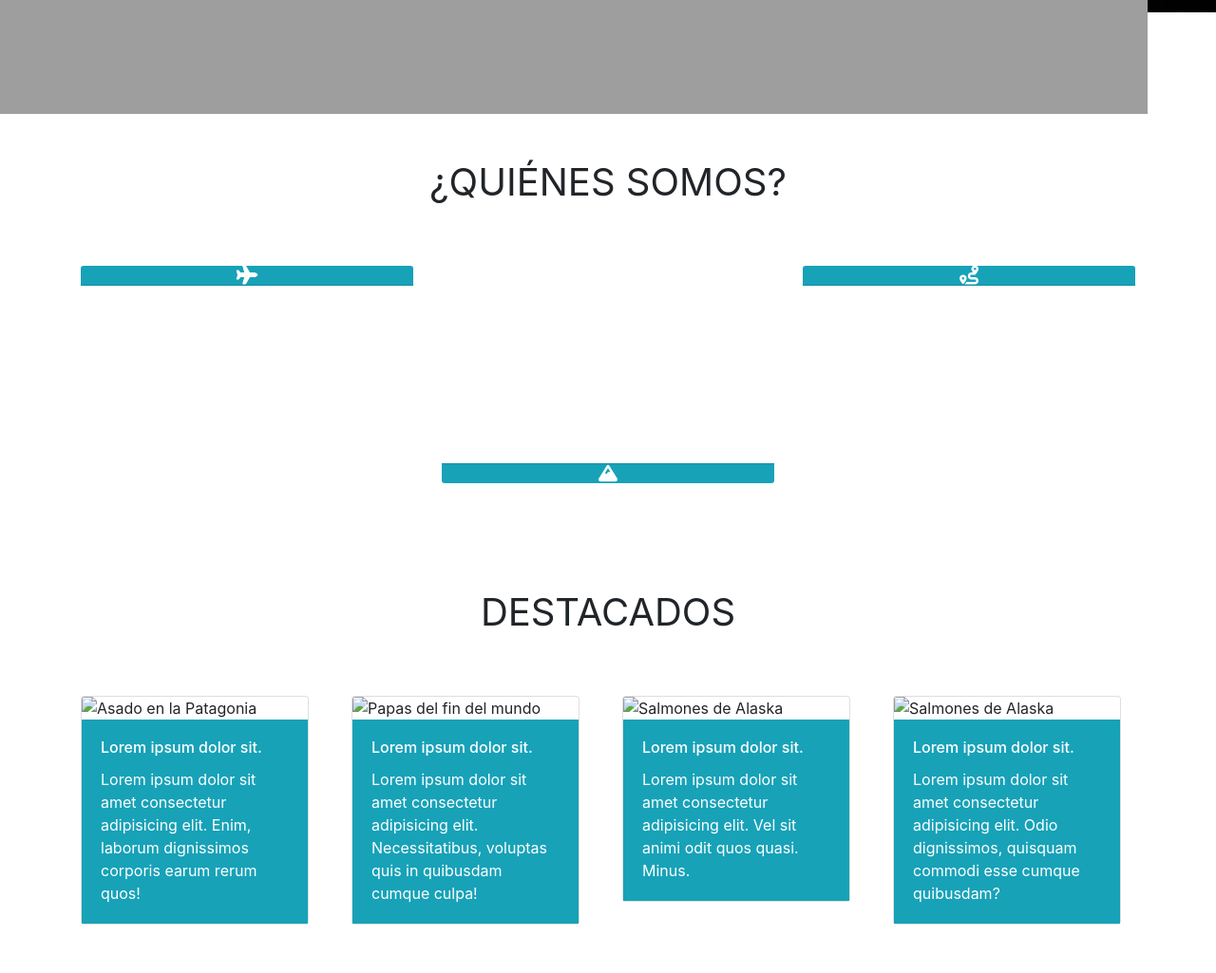
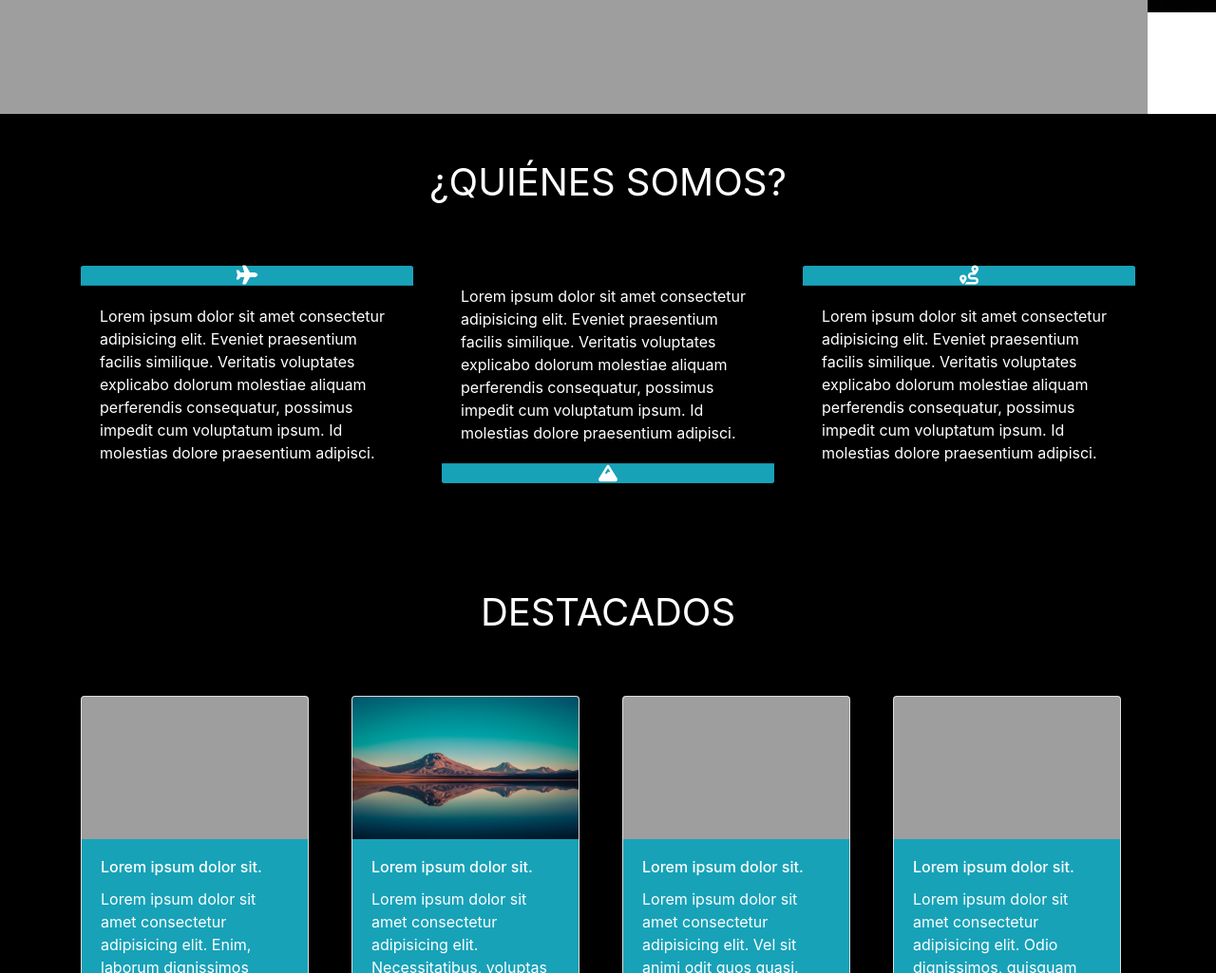
Before and after one commit to AlexFD90/Viajes_Chile, a plain HTML site: page index.html in a window 1280 px wide. Shown: the part 840-1865 px from the top of the page at 95% size. Drawn offline with nearby package versions, Linux system fonts and the light colour scheme; the site is published under a folder, as on GitHub Pages, so addresses that start at the root find nothing.

Commit message:
se quitan / en enlaces de imagenes y style.css
No se estaban aplicando los estilos de css, se prueba quitando los / que se anteponen.

```diff
--- a/index.html
+++ b/index.html
@@ -4,7 +4,7 @@
     <meta charset="UTF-8" />
     <meta name="viewport" content="width=device-width, initial-scale=1.0" />
     <title>Viajes Chile</title>
-    <link rel="stylesheet" href="/assets/css/style.css" />
+    <link rel="stylesheet" href="assets/css/style.css" />
     <link
       rel="stylesheet"
       href="https://cdn.jsdelivr.net/npm/bootstrap@4.6.2/dist/css/bootstrap.min.css"
@@ -72,7 +72,7 @@
     <nav class="navbar navbar-expand-lg navbar-dark bg-transparent fixed-top">
       <div class="container">
         <a class="navbar-brand text-white" href="/index.html">
-            <img src="/assets/img/viajes.svg" width="30" height="30" class="d-inline-block align-top" alt="">
+            <img src="assets/img/viajes.svg" width="30" height="30" class="d-inline-block align-top" alt="">
             Viajes Chile
           </a>
         <button
@@ -168,7 +168,7 @@
           <div class="col-lg-3 col-sm-12 d-flex flex-column mt-3">
             <div class="card" style="max-width: 15rem; max-height: 20rem">
               <img
-                src="/assets/img/card1.jpg"
+                src="assets/img/card1.jpg"
                 class="card-img-top imgcard"
                 alt="Asado en la Patagonia"
               />
@@ -185,7 +185,7 @@
           <div class="col-lg-3 col-sm-12 d-flex flex-column mt-3">
             <div class="card" style="max-width: 15rem; max-height: 20rem">
               <img
-                src="/assets/img/card2.jpg"
+                src="assets/img/card2.jpg"
                 class="card-img-top imgcard"
                 alt="Papas del fin del mundo"
               />
@@ -202,7 +202,7 @@
           <div class="col-lg-3 col-sm-12 d-flex flex-column mt-3 mb-5">
             <div class="card" style="max-width: 15rem; max-height: 20rem">
               <img
-                src="/assets/img/card3.jpg"
+                src="assets/img/card3.jpg"
                 class="card-img-top imgcard"
                 alt="Salmones de Alaska"
               />
@@ -219,7 +219,7 @@
           <div class="col-lg-3 col-sm-12 d-flex flex-column mt-3 mb-5">
             <div class="card" style="max-width: 15rem; max-height: 20rem">
               <img
-                src="/assets/img/card4.jpg"
+                src="assets/img/card4.jpg"
                 class="card-img-top imgcard"
                 alt="Salmones de Alaska"
               />
```
